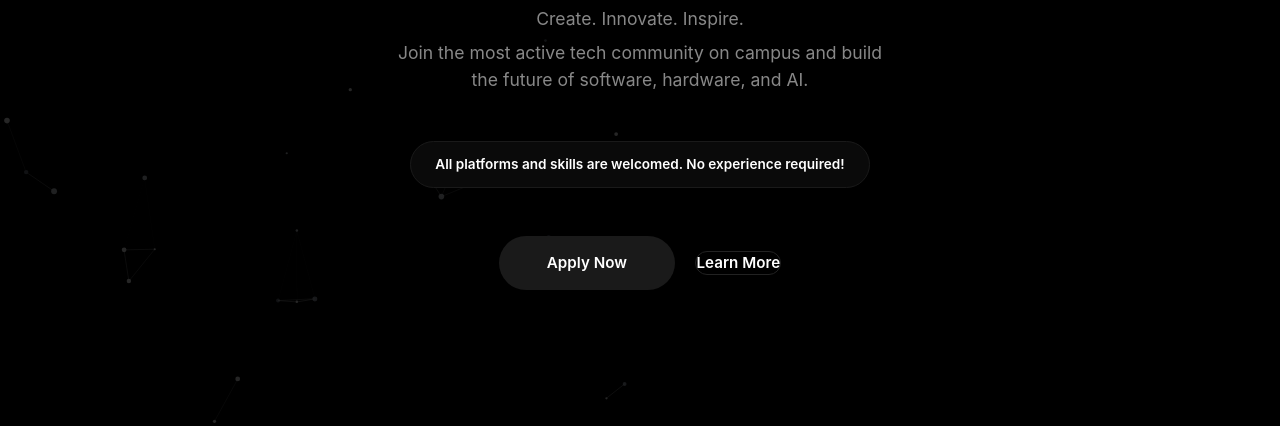
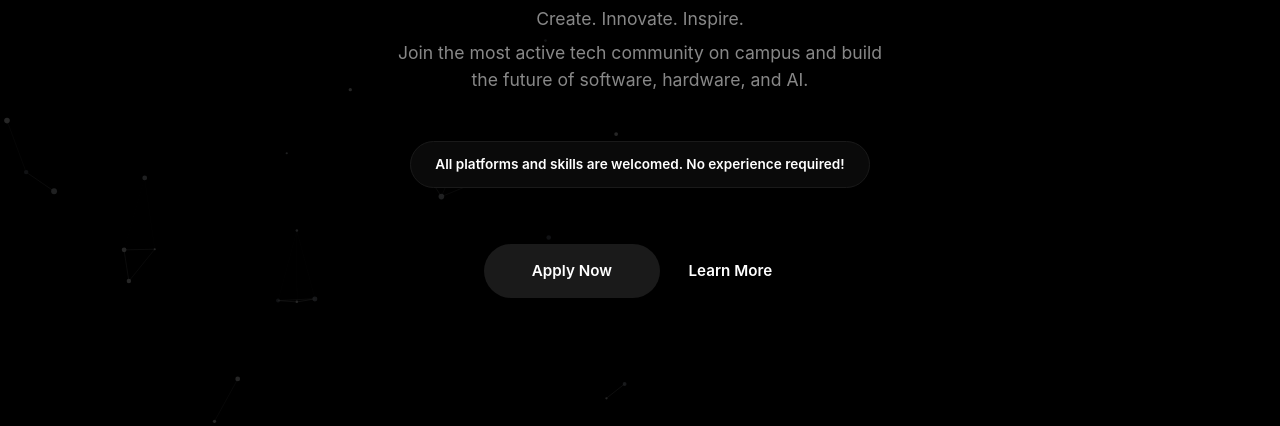
Before and after one commit to AdityaAmanAir/TechClubTemp, a website built with Vite: page index.html in a window 1280 px wide. Shown: the part 374-800 px from the top of the page. Built offline with nearby package versions, Linux system fonts and the light colour scheme.

Commit message:
Version 0.04

```diff
--- a/index.html
+++ b/index.html
@@ -64,7 +64,7 @@
                     <div class="hero-cta">
                         <a href="#join" class="btn btn-apply text-white">Apply Now</a>
                         <a href="about.html" class="btn btn-outline text-white"
-                            style="margin-left: 1rem; background: transparent; border: 1px solid var(--card-border);">Learn
+                            style="margin: 1.5rem; background: transparent; border: 10px ;">Learn
                             More</a>
                     </div>
                 </div>
```
Also changed, not shown: 1 other file.
